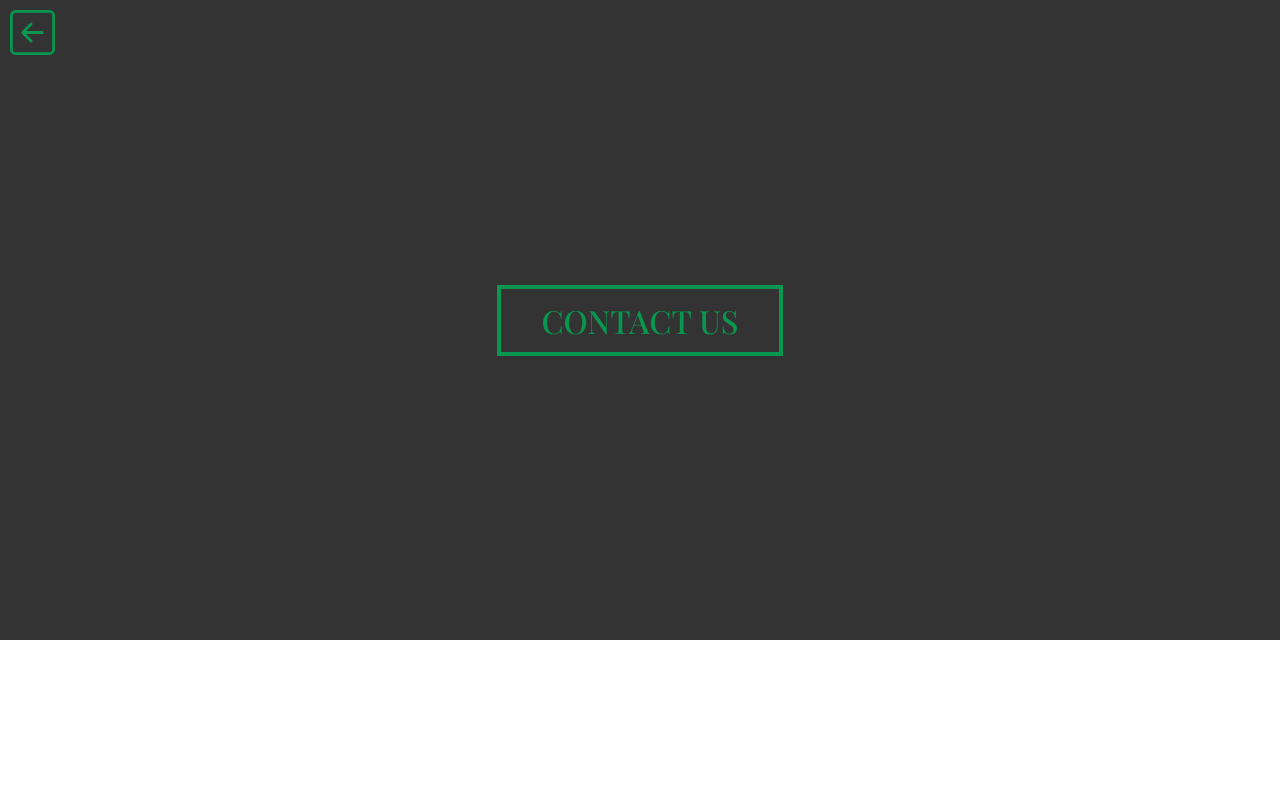
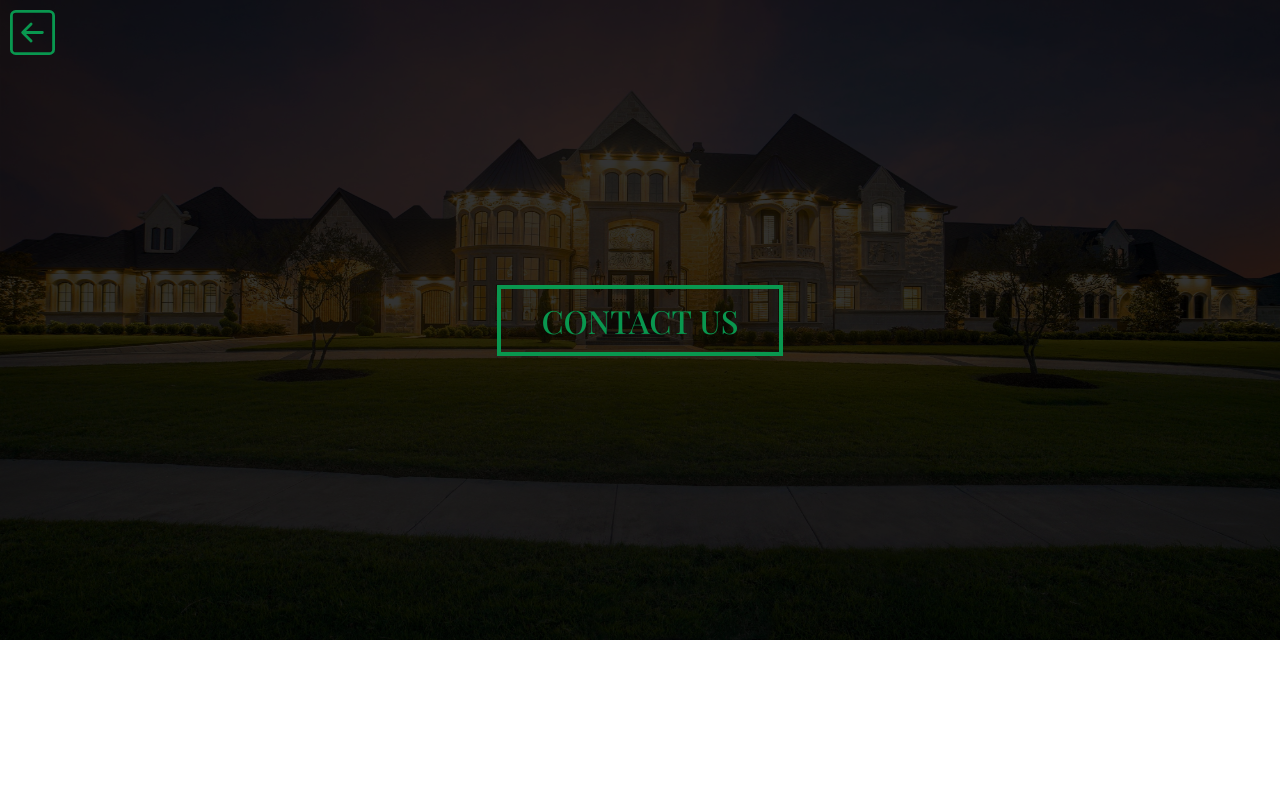
Before and after one commit to AlanKh98/e-commerce-reactjs-nextjs-typescript, a Next.js app: page /contact in a window 1280 px wide. Shown: the top 800 px of the page. Built offline with nearby package versions, Linux system fonts and the light colour scheme.

Commit message:
ILM Deployeed

```diff
--- a/components/ContactCom/sectionOne.tsx
+++ b/components/ContactCom/sectionOne.tsx
@@ -1,8 +1,16 @@
 import styles from '../../styles/contact.module.css'
+import Image from 'next/image'
 
 export default function SectionOne() {
     return(
         <div className={styles.firstSection}>
+            <div className={styles.imgSec}>
+                <img
+                    className={styles.itemImage}
+                    src={'/daniel.jpg'}
+                    alt={"alt"}
+                />
+            </div>
             <div className={styles.firstSectionColor}>
                 <h1 className={styles.titleContainer}>CONTACT US</h1>
                 <svg xmlns="http://www.w3.org/2000/svg" onClick={() => history.back()} fill="currentColor" className={styles.svgEdited} viewBox="0 0 16 16">
--- a/components/Header/Header.tsx
+++ b/components/Header/Header.tsx
@@ -9,7 +9,7 @@ function header() {
     const cartItems = useSelector((store:any) => store.cart.cartItems.length);
     return(
         <div className={styles.header}>
-            <div className={styles.logo}><img className={styles.imgLogo} src='./leave.png' alt='' /></div>
+            <div className={styles.logo}><img className={styles.imgLogo} src='leave.png' alt='' /></div>
             <div className={styles.items}>
                 <div className={styles.pages}>
                     <ul>
--- a/pages/Products/ProductView.tsx
+++ b/pages/Products/ProductView.tsx
@@ -3,7 +3,6 @@ import Header from '../../components/Header/Header'
 import styles from '../../styles/Products.module.css'
 import LatestItems from '../../components/Carousel/Items'
 import RelatedItems from '../../components/Carousel/Related'
-import Image from 'next/image'
 import Data from '../../data.json';
 import { useRouter } from 'next/router';
 import "react-multi-carousel/lib/styles.css";
@@ -51,7 +50,7 @@ export default function View() {
                     </div>
                 </div>
                 <div className={styles.imgViewCon}>
-                    <img className={styles.itemImage} src={Item.src} alt={Item.alt} />
+                    <img className={styles.itemImage} src={'/'+Item.src} alt={Item.alt} />
                 </div>
             </div>
             <RelatedItems itemType={Item.type}/>
--- a/styles/contact.module.css
+++ b/styles/contact.module.css
@@ -6,17 +6,21 @@
 }
 
 .firstSection {
-  height: 300px;
-  background-repeat: no-repeat;
+  /* background-repeat: no-repeat;
   background-position: center;
-  background-size: cover;
+  background-size: cover; */
   height: 80vh;
   width: 100%;
   margin: 0 auto;
   position: relative;
 }
+.itemImage {
+  width: 100%;
+  height: 100%;
+}
 .imgSec {
   position: absolute;
+  top: 0;
   height: 80vh;
   width: 100%;
 }
@@ -52,7 +56,7 @@
 /* Section Two */
 .secondSection {
   text-align: center;
-  margin: 15% 0 5%;
+  margin: 12% 0 5%;
   width: 100%;
 }
 .secondSection h1 {
```
Also changed, not shown: pages/index.tsx (+1 -7 lines), pages/show/item.tsx (+1 -9 lines). Lines whose indentation alone changed are shown as unchanged.
